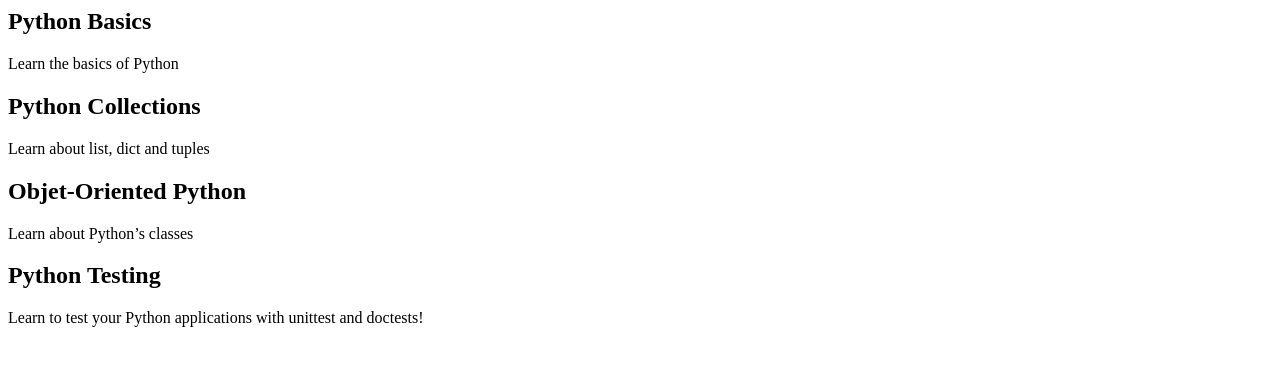
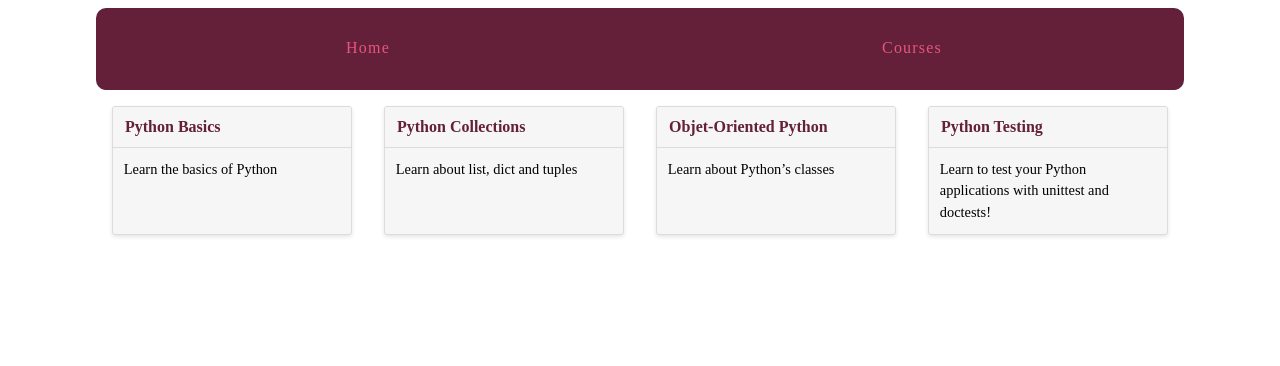
Before and after one commit to cyberblueprint/Blog-Reader, a Django app: page /courses/ in a window 1280 px wide. Shown: the top 366 px of the page. Run offline with Django 3.2, Linux system fonts and the light colour scheme; data comes from the database, SQL or seed files in the repository.

Commit message:
Url tags

```diff
--- a/app/urls.py
+++ b/app/urls.py
@@ -20,7 +20,7 @@ from django.contrib.staticfiles.urls import staticfiles_urlpatterns
 from . import views
 
 urlpatterns = [
-    url(r'^courses/', include('courses.urls')),
+    url(r'^courses/', include('courses.urls', namespace='courses')),
     url(r'^admin/', include(admin.site.urls)),
     url(r'^$', views.home),
 ]
--- a/courses/templates/courses/course_detail.html
+++ b/courses/templates/courses/course_detail.html
@@ -9,7 +9,7 @@
 
 	<section>
 		{% for step in course.step_set.all %}
-			<h3>{{ step.title }}</h3>
+			<h3><a href="{% url 'courses:step' course_pk=step.course.pk step_pk=step.pk %}">{{ step.title }}</a></h3>
 			{{  step.description }}
 		{% endfor %}
 	</section>
--- a/courses/templates/courses/course_list.html
+++ b/courses/templates/courses/course_list.html
@@ -1,4 +1,16 @@
-{% for course in courses %}
-<h2>{{ course.title }}</h2>
-{{ course.description }}
-{% endfor %}
+{% extends "layout.html" %}
+
+{% block title %}Available Courses{% endblock %}
+
+{% block content %}
+<div class="cards">
+	{% for course in courses %}
+	<div class="card">
+		<header><a href="{% url 'courses:detail' pk=course.pk%}">{{ course.title }}</a></header>
+		<div class="card-copy">
+			{{ course.description }}
+		</div>
+	</div>
+	{% endfor %}
+</div>
+{% endblock %}
--- a/courses/templates/courses/step_detail.html
+++ b/courses/templates/courses/step_detail.html
@@ -4,7 +4,7 @@
 
 {% block content %}
 <article>
-	<h2>{{ step.course.title}}</h2>
+	<h2><a href="{% url 'courses:detail' pk=step.course.pk %}">{{ step.course.title}}</a></h2>
 	<h3>{{ step.title }}</h3>
 	{{ step.content|linebreaks }}
 </article>
--- a/courses/urls.py
+++ b/courses/urls.py
@@ -4,7 +4,7 @@ from . import views
 
 
 urlpatterns = [
-    url(r'^$', views.course_list),
-	url(r'(?P<course_pk>\d+)/(?P<step_pk>\d+)/$', views.step_detail),
-	url(r'(?P<pk>\d+)/$', views.course_detail),
+    url(r'^$', views.course_list, name='list'),
+	url(r'(?P<course_pk>\d+)/(?P<step_pk>\d+)/$', views.step_detail, name='step'),
+	url(r'(?P<pk>\d+)/$', views.course_detail, name='detail'),
 ]
--- a/templates/layout.html
+++ b/templates/layout.html
@@ -8,6 +8,10 @@
     </head>
     <body>
 	<div class="site-container">
+		<nav>
+        	<a href="{% url 'views.home' %}">Home</a>
+			<a href="{% url 'courses:list' %}">Courses</a>
+    	</nav>
         {% block content %}{% endblock %}
 	</div>
     </body>
```
